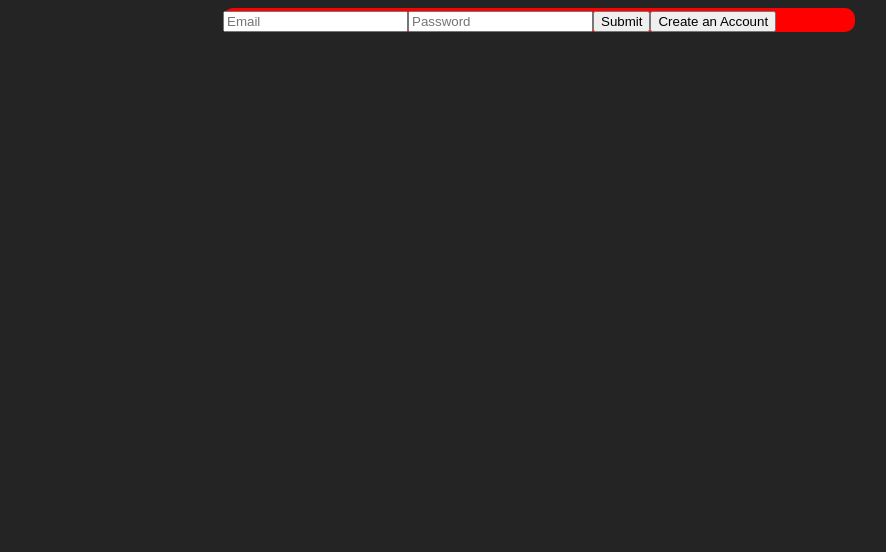
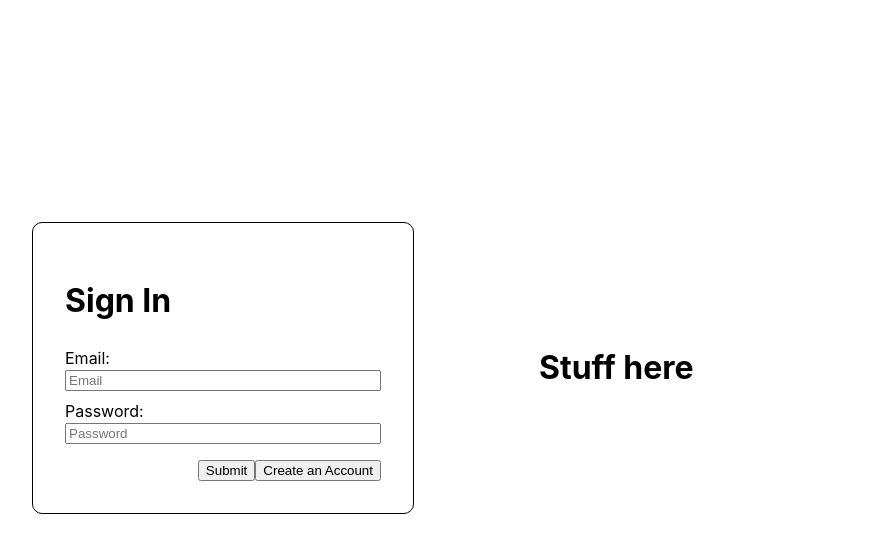
Before and after one commit to Jessiroo/to-do, a React (Vite) app: page / in a window 1280 px wide. Shown: the top 552 px of the page, without its empty margins (101-987 px from the left). Built offline with nearby package versions, Linux system fonts and the light colour scheme; no server answers.

Commit message:
minor styling

```diff
--- a/src/Layout/Card.jsx
+++ b/src/Layout/Card.jsx
@@ -1,8 +1,10 @@
 import classes from './Card.module.css';
 
 const Card = (props) => {
+  const styles = `${classes.card} ${props.className}`;
+
   return (
-    <div className={classes.card}>
+    <div className={styles}>
       {props.children}
     </div>
   );
--- a/src/Layout/Card.module.css
+++ b/src/Layout/Card.module.css
@@ -1,7 +1,6 @@
 .card {
-  background-color: red;
+  border: 1px solid black;
   border-radius: 10px;
-  width: 50%;
   margin-left: auto;
   margin-right: auto;
 }
--- a/src/components/Login.jsx
+++ b/src/components/Login.jsx
@@ -1,16 +1,14 @@
-import { useContext, useState } from 'react';
+import { Fragment, useContext, useState } from 'react';
 
 import Card from '../Layout/Card';
 import Button from '../Layout/Button';
+import AuthContext from '../context/auth-context';
 import classes from './Login.module.css';
-import AuthContext from '../context/auth-context';
-import { set } from 'firebase/database';
 
 const Login = () => {
   const { updateUser, createUser } = useContext(AuthContext);
   const [email, setEmail] = useState('');
   const [password, setPassword] = useState('');
-  // const [verifyPassword, setVerifyPassword] = useState('');
   const [isRegistering, setIsRegistering] = useState(false);
   const [registerInfo, setRegisterInfo] = useState({
     email: "",
@@ -26,10 +24,6 @@ const Login = () => {
   const passwordChangeHandler = (event) => {
     setPassword(event.target.value);
   };
-
-  // const verifyPasswordHandler = (event) => {
-  //   setVerifyPassword(event.target.value);
-  // };
 
   const signInHandler = () => {
     updateUser(email, password);
@@ -74,55 +68,81 @@ const Login = () => {
 
   // Default Content
   let content = (
-    <>
+    <Fragment>
+      <h1>Sign In</h1>
+      <div className={classes.input}>
+        <label for="email">Email:</label>
         <input
+          id="email"
           onChange={emailChangeHandler}
           type="email"
           placeholder="Email"
           value={email}
         />
+      </div>
+      <div className={classes.input}>
+        <label for="password">Password:</label>
         <input
+          id="password"
           onChange={passwordChangeHandler}
           type="password"
           placeholder="Password"
           value={password}
         />
+      </div>
+      <div className={classes.buttons}>
         <Button onClick={signInHandler}>Submit</Button>
         <Button onClick={createAccountHandler}>Create an Account</Button>
-    </>
+      </div>
+    </Fragment>
   );
 
   // Content if Registering
   if (isRegistering) {
     content = (
-      <>
+      <Fragment>
+        <h1>Create an Account</h1>
+        <div className={classes.input}>
+          <label for="createEmail">Email:</label>
           <input
+            id="createEmail"
             onChange={registerEmailChangeHandler}
             type="email"
             placeholder="Email"
             value={registerInfo.email}
           />
+        </div>
+        <div className={classes.input}>
+          <label for="createPassword">Password:</label>
           <input
+            id="createPassword"
             onChange={registerPasswordChangeHandler}
             type="password"
             placeholder="Password"
             value={registerInfo.password}
           />
+        </div>
+        <div className={classes.input}>
+          <label for="verifyPassword">Verify Password:</label>
           <input
+            id="verifyPassword"
             onChange={registerVerifyPasswordHandler}
             type="password"
             placeholder="Confirm Password"
             value={registerInfo.verifyPassword}
           />
+        </div>
+        <div className={classes.buttons}>
           <Button onClick={registerUserHandler}>Register</Button>
           <Button onClick={cancelRegisterHandler}>Cancel</Button>
-      </>
+        </div>
+      </Fragment>
     );
   };
 
   // Component Return
   return (
-    <Card>
+    <Card className={classes.signInCard}>
       {content}
     </Card>
   );
--- a/src/components/Login.module.css
+++ b/src/components/Login.module.css
@@ -0,0 +1,26 @@
+.signInCard {
+  display: flex;
+  flex-direction: column;
+  padding: 2rem;
+  width: 50%;
+}
+
+.input {
+  display: flex;
+  flex-direction: column;
+  width: 100%;
+  margin-bottom: 0.5rem;
+}
+
+.buttons {
+  display: flex;
+  flex-direction: row;
+  justify-content: right;
+  margin-top: 0.5rem;
+}
+
+@media (max-width: 800px) {
+  .signInCard {
+    width: 80%;
+  }
+}
--- a/src/index.css
+++ b/src/index.css
@@ -3,9 +3,9 @@
   line-height: 1.5;
   font-weight: 400;
 
-  color-scheme: light dark;
+  /* color-scheme: light dark;
   color: rgba(255, 255, 255, 0.87);
-  background-color: #242424;
+  background-color: #242424; */
 
   font-synthesis: none;
   text-rendering: optimizeLegibility;
--- a/src/pages/RootLayout.jsx
+++ b/src/pages/RootLayout.jsx
@@ -4,7 +4,7 @@ import classes from './RootLayout.module.css';
 
 const RootLayout = () => {
   return (
-    <div>
+    <div className={classes.main}>
       <Outlet />
     </div>
   );
--- a/src/pages/RootLayout.module.css
+++ b/src/pages/RootLayout.module.css
@@ -0,0 +1,6 @@
+/* .main {
+  display: flex;
+  flex-direction: row;
+  height: 100%;
+  width: 100%;
+} */
--- a/src/pages/Welcome.jsx
+++ b/src/pages/Welcome.jsx
@@ -1,4 +1,4 @@
-import { useEffect } from 'react';
+import { Fragment, useEffect } from 'react';
 import { useNavigate } from 'react-router-dom';
 
 import classes from './Welcome.module.css';
@@ -19,9 +19,16 @@ const WelcomePage = () => {
   }, []);
 
   return (
-    <>
-      <Login />
-    </>
+    <Fragment>
+      <div className={classes.mainDivider}>
+        <div className={classes.divider}>
+          <Login />
+        </div>
+        <div className={classes.divider}>
+          <h1>Stuff here</h1>
+        </div>
+      </div>
+    </Fragment>
   );
 };
 
--- a/src/pages/Welcome.module.css
+++ b/src/pages/Welcome.module.css
@@ -0,0 +1,21 @@
+.mainDivider {
+  display: flex;
+  flex-direction: row;
+  width: 100%;
+  height: 90vh;
+  align-items: center;
+}
+
+.divider {
+  width: 50%;
+}
+
+@media (max-width: 600px) {
+  .divider {
+    width: 100%;
+  }
+
+  .divider:nth-of-type(2) {
+    display: none;
+  }
+}
```
Lines whose indentation alone changed are shown as unchanged.
